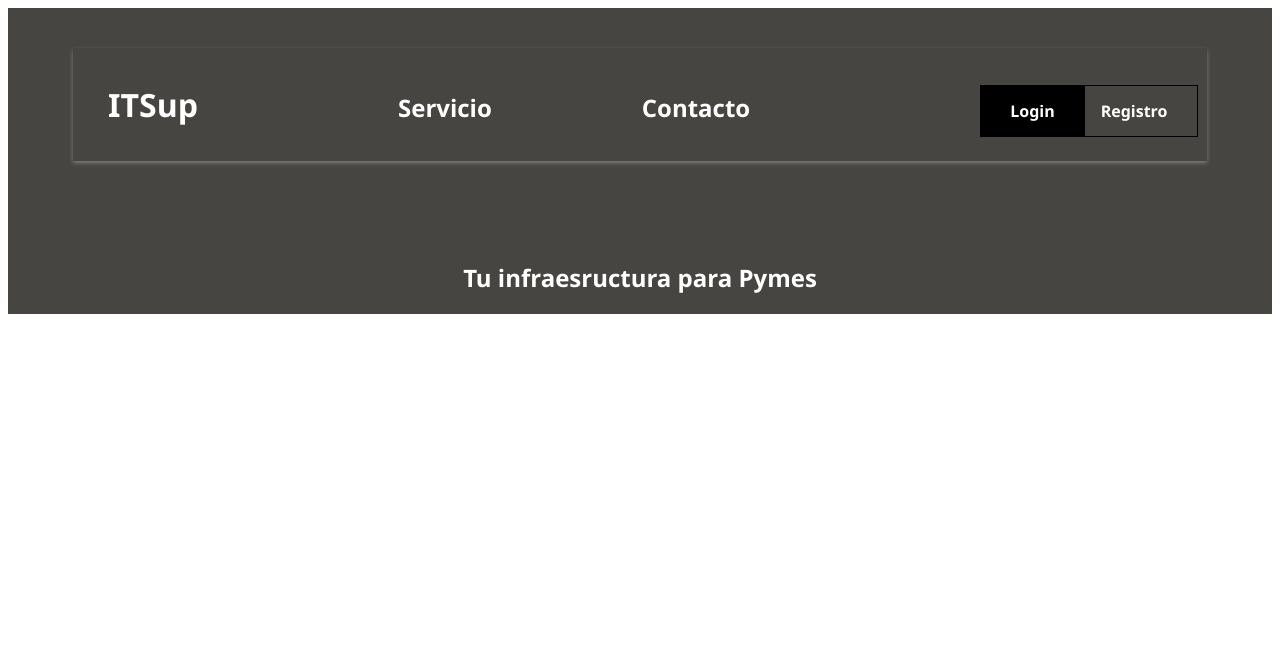
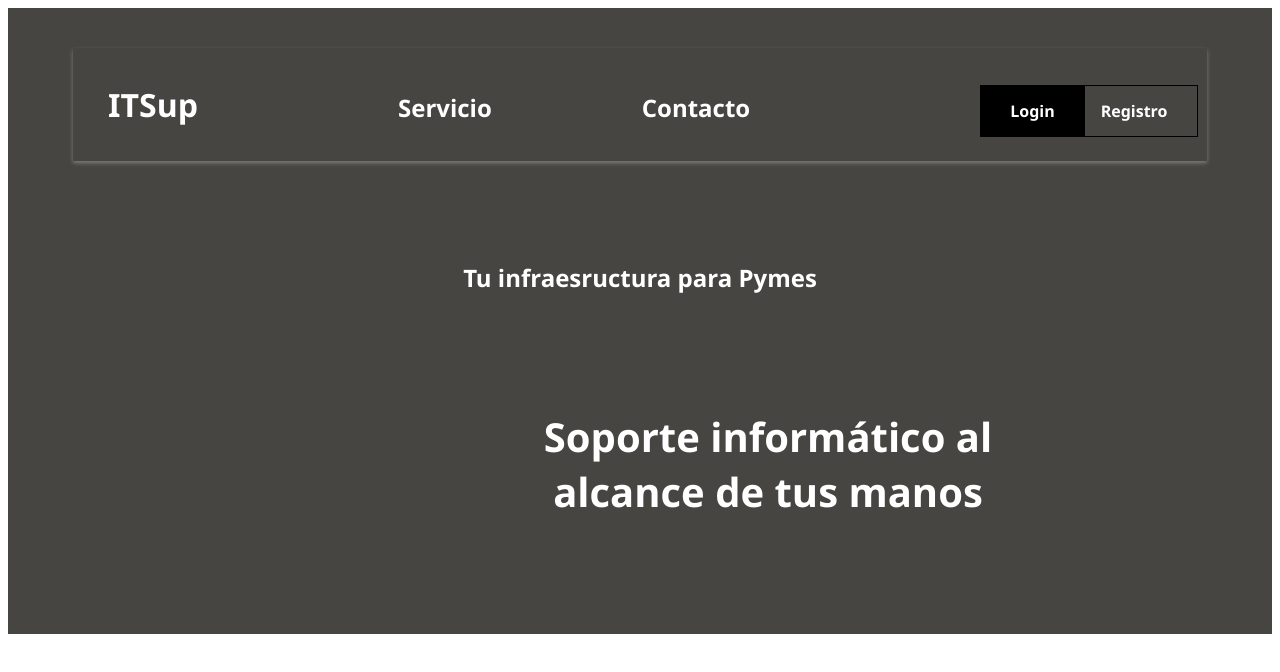
Before and after one commit to CopernicoDev/PYMES_WEB_Frontend_Angular, an Angular app: page / in a window 1280 px wide. Shown: the top 672 px of the page. Built offline with nearby package versions, Linux system fonts and the light colour scheme.

Commit message:
Añadiendo estilos 2

```diff
--- a/src/app/home/home.css
+++ b/src/app/home/home.css
@@ -90,3 +90,17 @@ h1{
     margin-top: 100px;
 
 }
+
+h2 .bg{
+    font-size: 40px;
+    display: inline-flex; /* permite centrar en ambas direcciones */
+    align-items: center; /* centra verticalmente */
+    justify-content: center; /* centra horizontalmente */
+    color: #fff;
+    width: 500px;
+    height: 300px;
+    text-align: center;
+    padding: 0 1rem;
+    box-sizing: border-box;
+    margin-left: 510px;
+}
--- a/src/app/home/home.html
+++ b/src/app/home/home.html
@@ -13,4 +13,5 @@
         </nav>
     </header>
     <h1>Tu infraesructura para Pymes</h1>
+    <h2><span class="bg">Soporte informático al alcance de tus manos</span></h2>
 </section>
```
